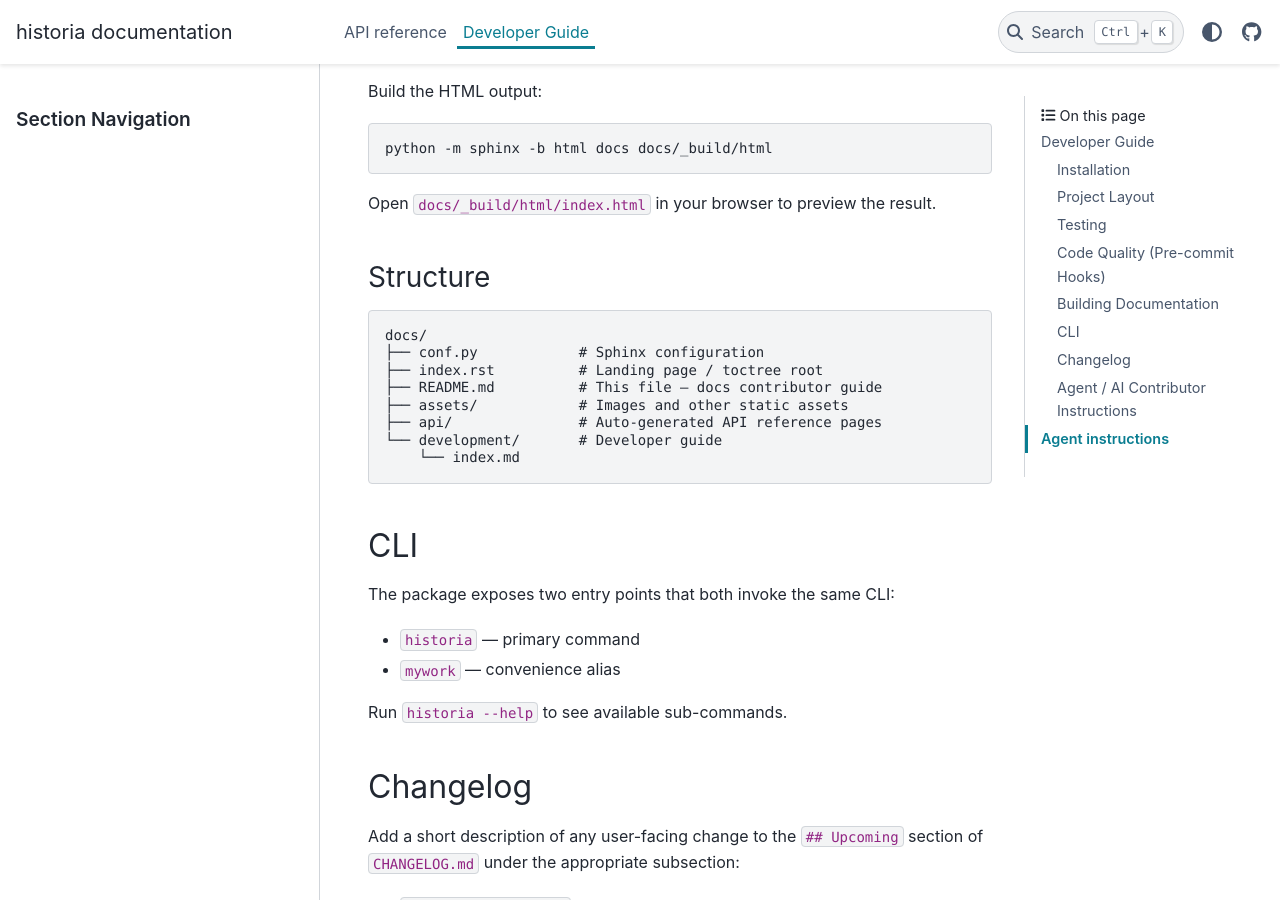
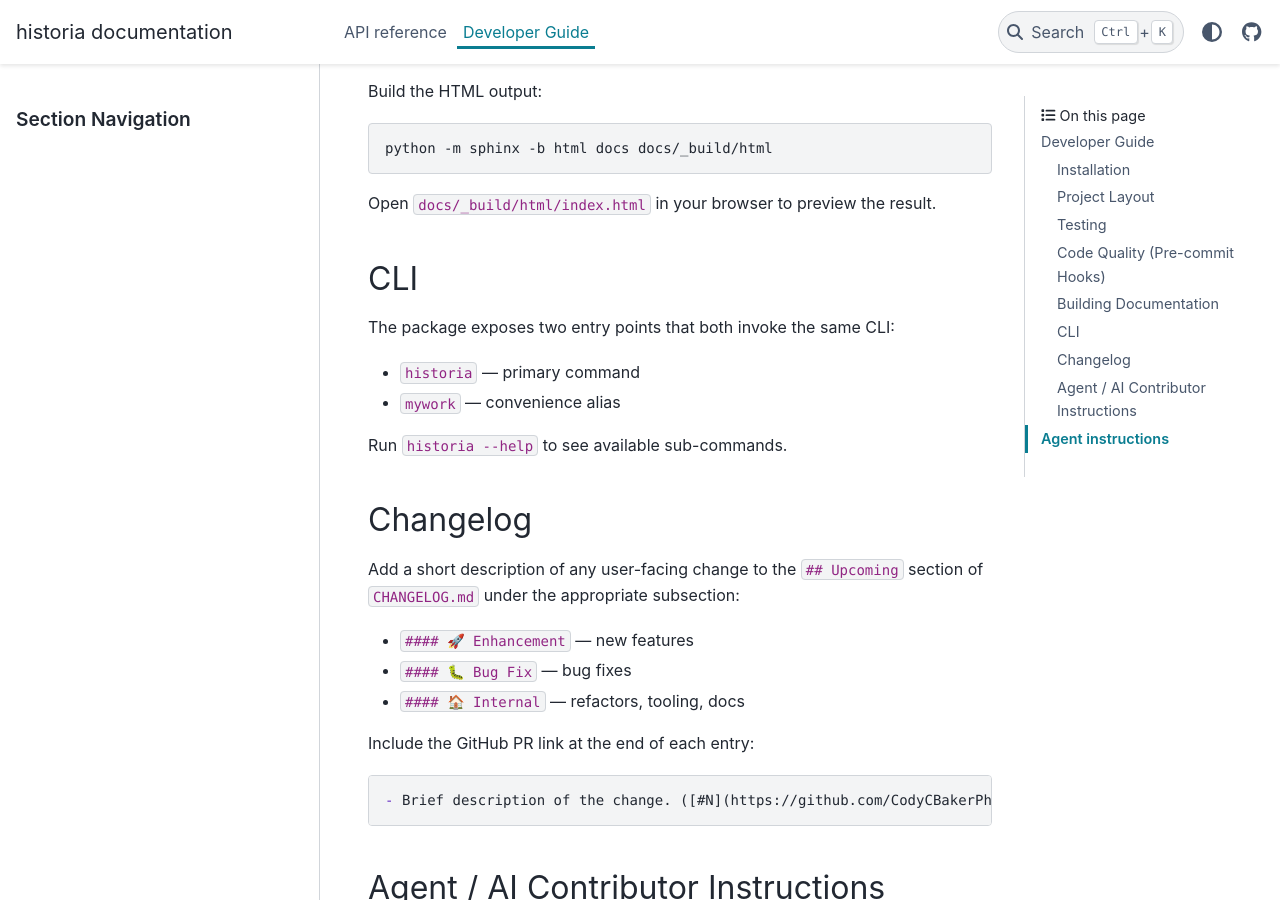
Before and after one commit to CodyCBakerPhD/historia, a Sphinx documentation site: the page built from docs/development/index.md, in a window 1280 px wide and 900 px high, scrolled down 2605 px. Built offline with Sphinx 7.4.7 and the PyData theme 0.15.4, drawn with Linux system fonts in a browser that asks for light colours.

Commit message:
Apply suggestion from @CodyCBakerPhD

````diff
--- a/docs/README.md
+++ b/docs/README.md
@@ -15,16 +15,3 @@
 ```
 
 Open `docs/_build/html/index.html` in your browser to preview the result.
-
-### Structure
-
-```
-docs/
-├── conf.py            # Sphinx configuration
-├── index.rst          # Landing page / toctree root
-├── README.md          # This file — docs contributor guide
-├── assets/            # Images and other static assets
-├── api/               # Auto-generated API reference pages
-└── development/       # Developer guide
-    └── index.md
-```
````
